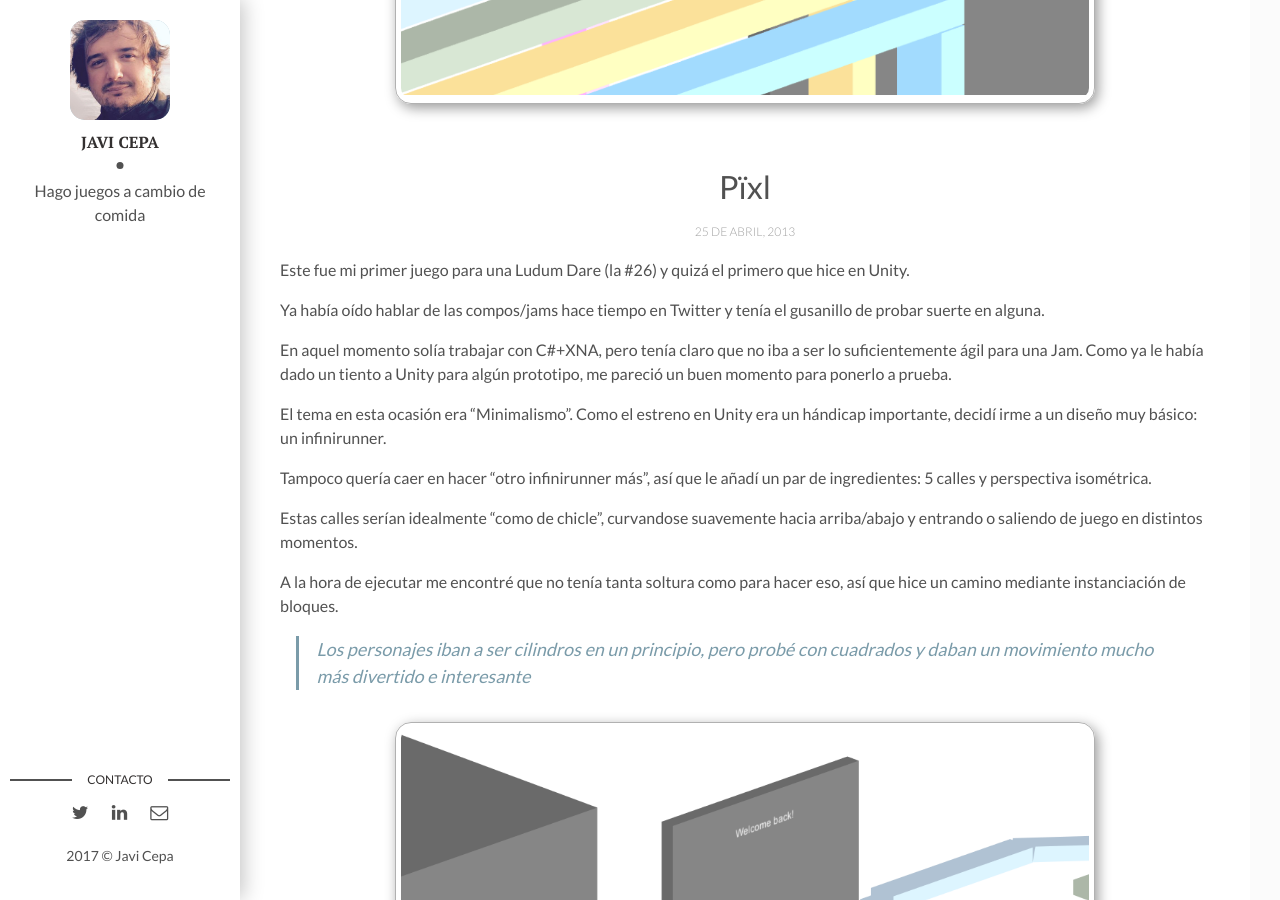
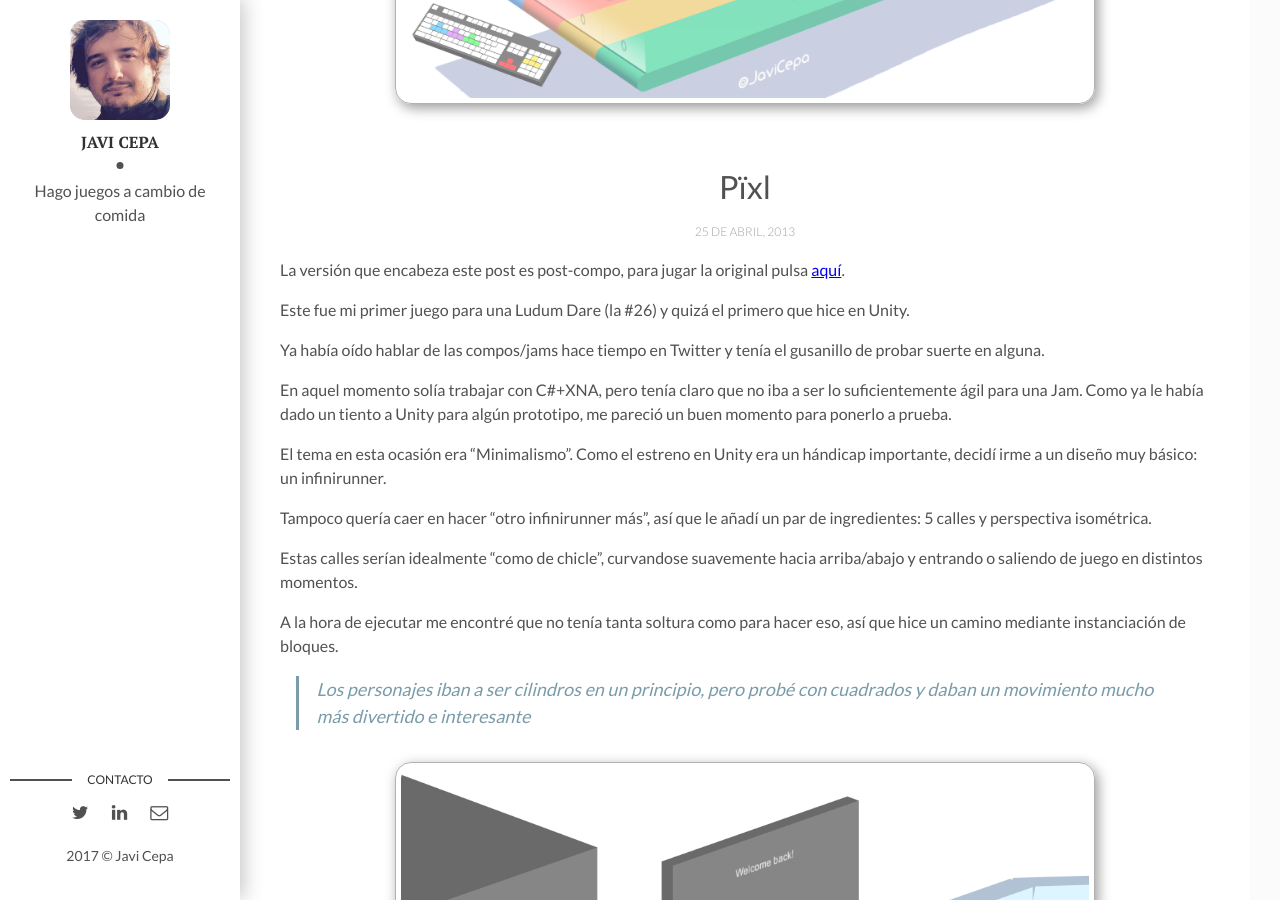
Before and after one commit to pixelatto/JaviCepaWeb, a Jekyll site: the page built from _posts/2013-04-25-pixl.markdown, in a window 1280 px wide and 900 px high, scrolled down 347 px. Built offline with Jekyll 4.4.1, drawn with Linux system fonts in a browser that asks for light colours; comment, search, counter and statistics services are not loaded.

Commit message:
New cover

```diff
--- a/_posts/2013-04-25-pixl.markdown
+++ b/_posts/2013-04-25-pixl.markdown
@@ -8,6 +8,8 @@ embed: assets/embed/pixl/index.html
 tags: []
 status: published
 ---
+
+La versión que encabeza este post es post-compo, para jugar la original pulsa [aquí](http://ludumdare.com/compo/ludum-dare-26/?action=preview&uid=19200).
 
 Este fue mi primer juego para una Ludum Dare (la #26) y quizá el primero que hice en Unity.
 
```
Also changed, not shown: assets/img/cover/pixl.png.
